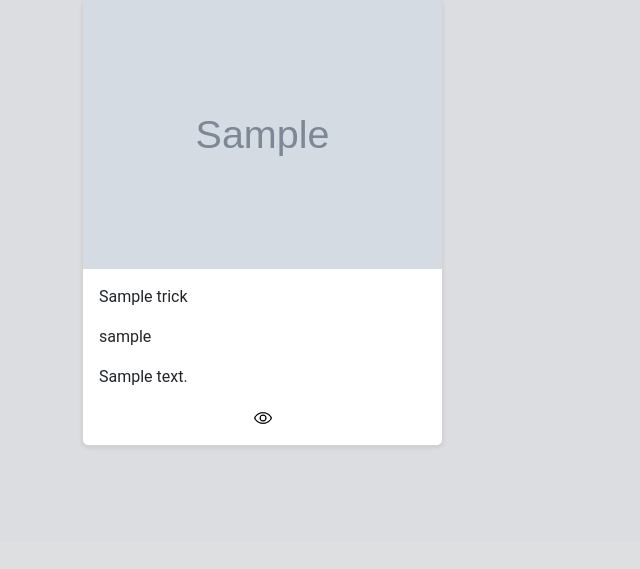
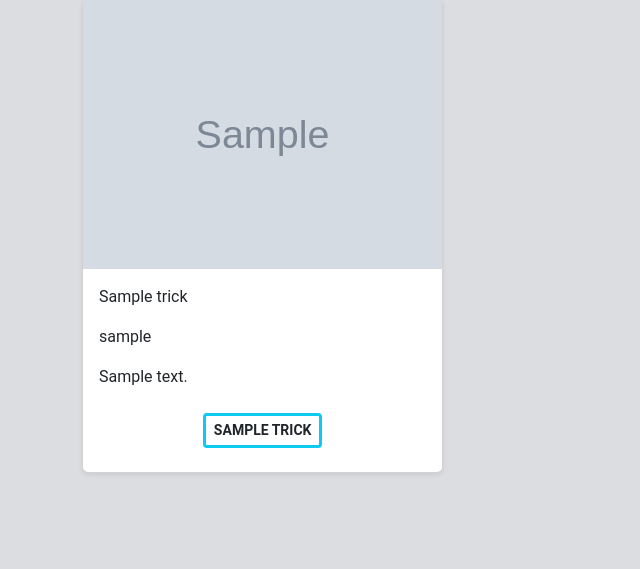
Before and after one commit to LeaVc11/Snowtrick, a Symfony app: template templates/trick/index.html.twig in a window 1280 px wide. Shown: the part 965-1534 px from the top of the page, without its empty margins (0-640 px from the left). Before the commit the page ends 1412 px from the top, so only its background shows below. Run offline with Twig, Linux system fonts and the light colour scheme; the template is opened without the code that fills it: most values are stand-ins (such as "Sample title", 1, 10 or a date in 2020); grey boxes marked "Sample" are stand-in pictures; some libraries are stand-ins or nearby versions.

Commit message:
Categry CRUD

```diff
--- a/src/Controller/AddMediaToTrickController.php
+++ b/src/Controller/AddMediaToTrickController.php
@@ -72,7 +72,7 @@ class AddMediaToTrickController extends AbstractController
     }
 
     #[Route('/add/video/to/{slug}', name: 'app_add_video_to_trick')]
-    public function index(Request $request,string $slug, VideoRepository $videoRepository,SluggerInterface $slugger): Response
+    public function index(Request $request,string $slug): Response
     {
         $trick = $this->trickRepository->findOneBy(['slug' => $slug]);
         if ($trick === null) {
@@ -98,6 +98,7 @@ class AddMediaToTrickController extends AbstractController
         return $this->renderForm('video/index.html.twig', [
             'video'=> $videoData,
             'form' => $form,
+            'trick' => $trick,
         ]);
     }
 }
--- a/src/Controller/CategoryController.php
+++ b/src/Controller/CategoryController.php
@@ -52,7 +52,7 @@ class CategoryController extends AbstractController
             'form' => $form->createView(),
         ]);
     }
-    #[Route('/{slug}', name: 'app_category_show', methods: ['GET'])]
+    #[Route('/{slug}/show', name: 'app_category_show', methods: ['GET'])]
     public function show(Category $category): Response
     {
         return $this->render('category/show.html.twig', [
--- a/templates/addMediaTrick/index.html.twig
+++ b/templates/addMediaTrick/index.html.twig
@@ -11,8 +11,8 @@
             <h1 class="text-white text-center m-2 h3 mb-3 fw-bold">Ajouter une image</h1>
             {{ form_widget(form.fileName,{'attr': {'placeholder':'Image', 'class':'fw-bold'}}) }}
             <br>
-            {{ form_widget(form.link,{'attr': {'placeholder':'Image', 'class':'fw-bold'}}) }}
-            <br>
+{#            {{ form_widget(form.link,{'attr': {'placeholder':'Image', 'class':'fw-bold'}}) }}#}
+{#            <br>#}
             {{ form_end(form) }}
             <div class="form-groupe m-2 px-5 ">
                 <p class="text-center rounded-1 border border-secondary form-control-sm m-2 w-100">
--- a/templates/category/index.html.twig
+++ b/templates/category/index.html.twig
@@ -15,7 +15,7 @@
 
                         <div class="d-flex justify-content-center align-items-center">
                             <div class="btn-group text-center">
-                                <a href="{{ path('app_category_show', {'slug': category.id }) }}">
+                                <a href="{{ path('app_category_show', {'slug': category.slug }) }}">
                                     <img src="{{ asset('assets/images/logoView.png') }}"
                                          height="18px" alt="Voir trick"></a>
 
--- a/templates/trick/index.html.twig
+++ b/templates/trick/index.html.twig
@@ -18,19 +18,24 @@
 
 
                         <div class="d-flex justify-content-center align-items-center">
+                            <div class="row">
+                                <div class="col">
+                                    <div class="btn-group text-center m-2 text-uppercase ">
+                                        <a href="{{ path('app_trick_show', {'slug': trick.slug }) }}"
+                                           class="btn btn-sm btn-outline-warning border border-info border-3 text-dark fw-bold">{{ trick.title }}</a>
+                                    </div>
+                                </div>
+
+                            </div>
                             <div class="btn-group text-center">
-                                <a href="{{ path('app_trick_show', {'slug': trick.slug }) }}"
-                                 >
-                                    <img src="{{ asset('assets/images/logoView.png') }}"
-                                         height="18px" alt="Voir trick"></a>
                                 {% if is_granted('ROLE_USER') %}
                                     <a href="{{ path('app_trick_edit', {'slug': trick.slug }) }}"
-                                       class="btn btn-sm btn-outline-secondary"><img
+                                       class="btn btn-sm btn-outline-warning border border-info border-3"><img
                                                 src="{{ asset('assets/images/logoEdit.png') }}" height="18px"
                                                 alt="Modifier trick"></a>
 
                                     <a href="{{ path('app_trick_delete', {'slug': trick.slug }) }}"
-                                       class="btn btn-sm btn-outline-secondary"><img
+                                       class="btn btn-sm btn-outline-warning border border-info border-3"><img
                                                 src="{{ asset('assets/images/logoDelete.png') }}" height="18px"
                                                 alt="Supprimer trick"></a>
                                 {% endif %}
--- a/templates/trick/show.html.twig
+++ b/templates/trick/show.html.twig
@@ -19,7 +19,7 @@
                                 {% if trick.videos %}
                                     {% for video in trick.videos %}
                                     <iframe width="420" height="315" class="mt-2"
-                                            src="https://www.youtube.com/embed/{{ video.id }}"
+                                            src="https://www.youtube.com/embed/{{ video }}"
                                             title="YouTube video player"
                                             allow="accelerometer; autoplay; clipboard-write; encrypted-media; gyroscope; picture-in-picture" allowfullscreen>
                                     </iframe>
--- a/templates/video/index.html.twig
+++ b/templates/video/index.html.twig
@@ -18,8 +18,6 @@
                             alt="Return"></a>
             </div>
 
-
-
         </div>
     </section>
 {% endblock %}
--- a/templates/video/new.html.twig
+++ b/templates/video/new.html.twig
@@ -3,12 +3,12 @@
     <section class="container vh-65 text-center my-3">
         <div class="row justify-content-center mt-5">
             <div class="col-md-6 my-5">
-                <h1 class="display-3 mb-5">Ajouter une  Video</h1>
+                <h1 class="display-3 mb-5">Ajouter une Video</h1>
                 {{ include('video/_form.html.twig') }}
                 <a href="" role="button" class="btn btn-light mt-3">Retour au trick</a>
 
             </div>
-            </div>
         </div>
+
     </section>
 {% endblock %}
```
Also changed, not shown: public/upload/tricks/images/635d3a83db6e2.jpg (added), public/upload/tricks/images/635d406c8e191.jpg (added), public/upload/tricks/images/635d408a0cbdf.jpg (added), public/upload/tricks/images/635d41fd10fca.jpg (added).
